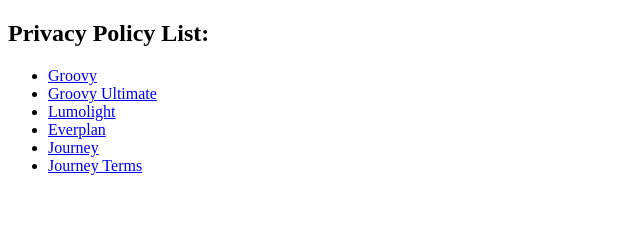
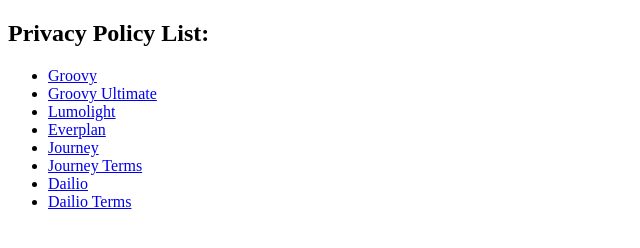
Before and after one commit to BitMavrick/privacy-policy, a plain HTML site: page index.html in a window 1280 px wide. Shown: the whole page, without its empty margins (0-640 px from the left). Drawn offline with Linux system fonts and the light colour scheme.

Commit message:
Add Dailio and Dailio Terms links to privacy policy list

```diff
--- a/index.html
+++ b/index.html
@@ -15,6 +15,8 @@
     <li> <a href="everplan.html">Everplan</a> </li>
     <li> <a href="journey.html">Journey</a> </li>
     <li> <a href="journy.terms.html">Journey Terms</a> </li>
+    <li> <a href="dailio.html">Dailio</a> </li>
+    <li> <a href="dailio.terms.html">Dailio Terms</a> </li>
 </ul>
 
 </html>
```
